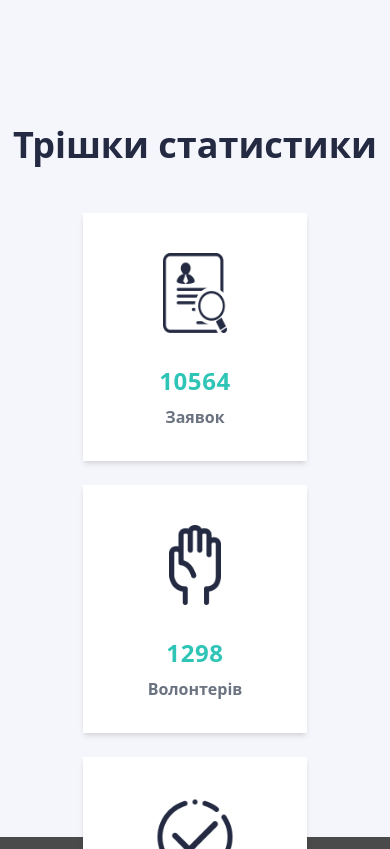
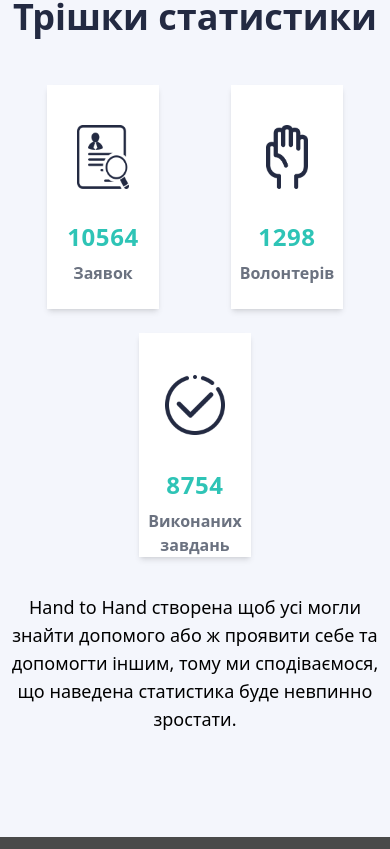
Before and after one commit to 418-Teapot-Team/help-hub, a Vue app in the folder frontend/: page / in a window 390 px wide. Shown: the part 1695-2544 px from the top of the page. Built offline with nearby package versions, Linux system fonts and the light colour scheme.

Commit message:
feat: responcive behaviour for cards

```diff
--- a/frontend/src/components/home/stats/SomeStats.vue
+++ b/frontend/src/components/home/stats/SomeStats.vue
@@ -1,7 +1,7 @@
 <template>
   <section>
     <div class="bg-section-secondary h-[calc(100vh)] py-1">
-      <div class="flex justify-center mt-32 lg:mt-28 2xl:mt-20">
+      <div class="flex justify-center sm:mt-32 lg:mt-28 2xl:mt-20">
         <span class="text-dark-text text-4xl md:text-5xl font-semibold">Трішки статистики</span>
       </div>
       <div class="flex flex-wrap justify-center bg-inherit mt-9">
@@ -10,7 +10,9 @@
         </div>
       </div>
 
-      <div class="flex mx-auto text-lg justify-center py-4 bg-inherit w-1/2 text-center mt-2">
+      <div
+        class="flex mx-auto text-lg justify-center py-4 px-2 bg-inherit sm:w-3/4 text-center mt-2"
+      >
         <span
           >Hand to Hand створена щоб усі могли знайти допомого або ж проявити себе та допомогти
           іншим, тому ми сподіваємося, що наведена статистика буде невпинно зростати.</span
--- a/frontend/src/components/home/stats/StatCard.vue
+++ b/frontend/src/components/home/stats/StatCard.vue
@@ -1,8 +1,8 @@
 <template>
-  <div class="mx-9 pt-5 bg-white shadow-md m-3 w-56">
+  <div class="mx-9 pt-5 bg-white shadow-md m-3 w-28 h-56 md:w-48">
     <div class="grid grid-cols-1 place-items-center">
       <div class="md:flex-shrink-0 pt-5">
-        <img class="object-contain h-20 w-20" :src="image" />
+        <img class="object-contain h-16" :src="image" />
       </div>
       <div class="p-8 text-center text-wrap">
         <div class="uppercase tracking-wide text-2xl text-primary font-bold">{{ stat }}</div>
```
